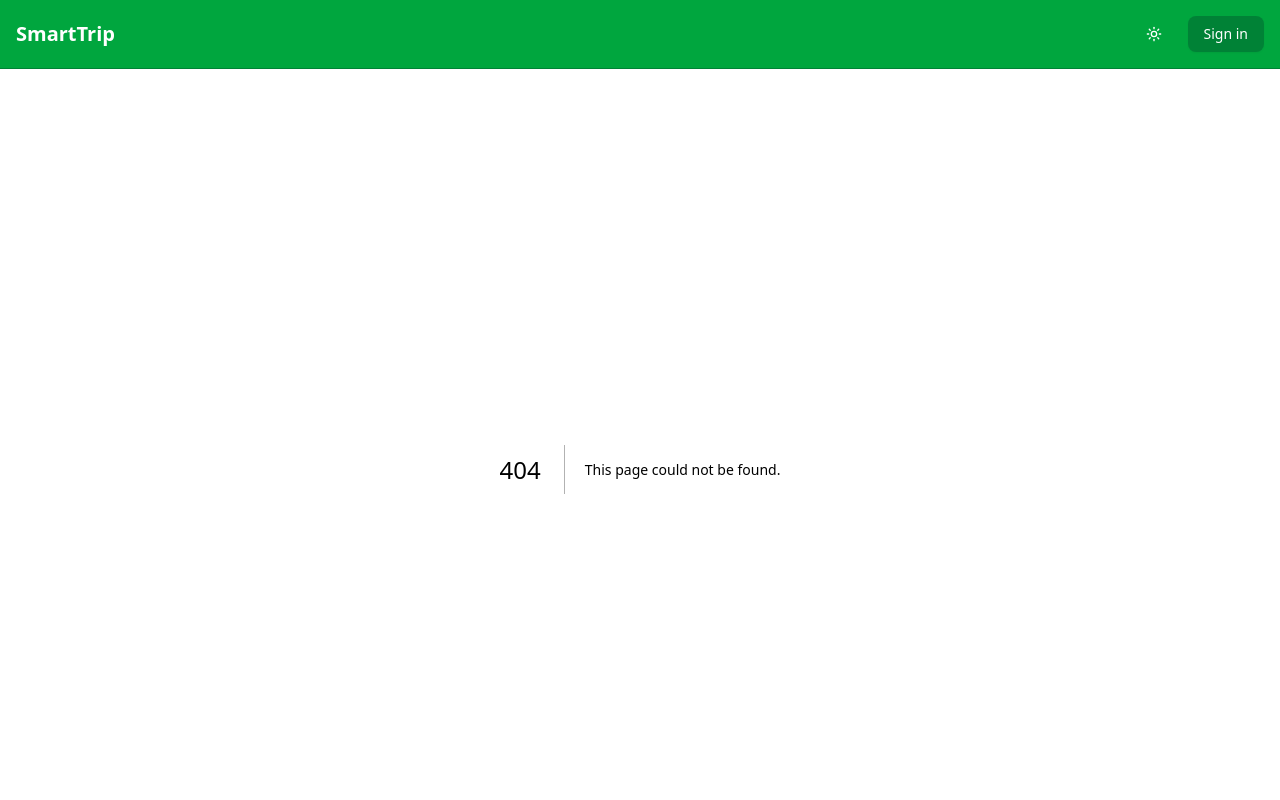
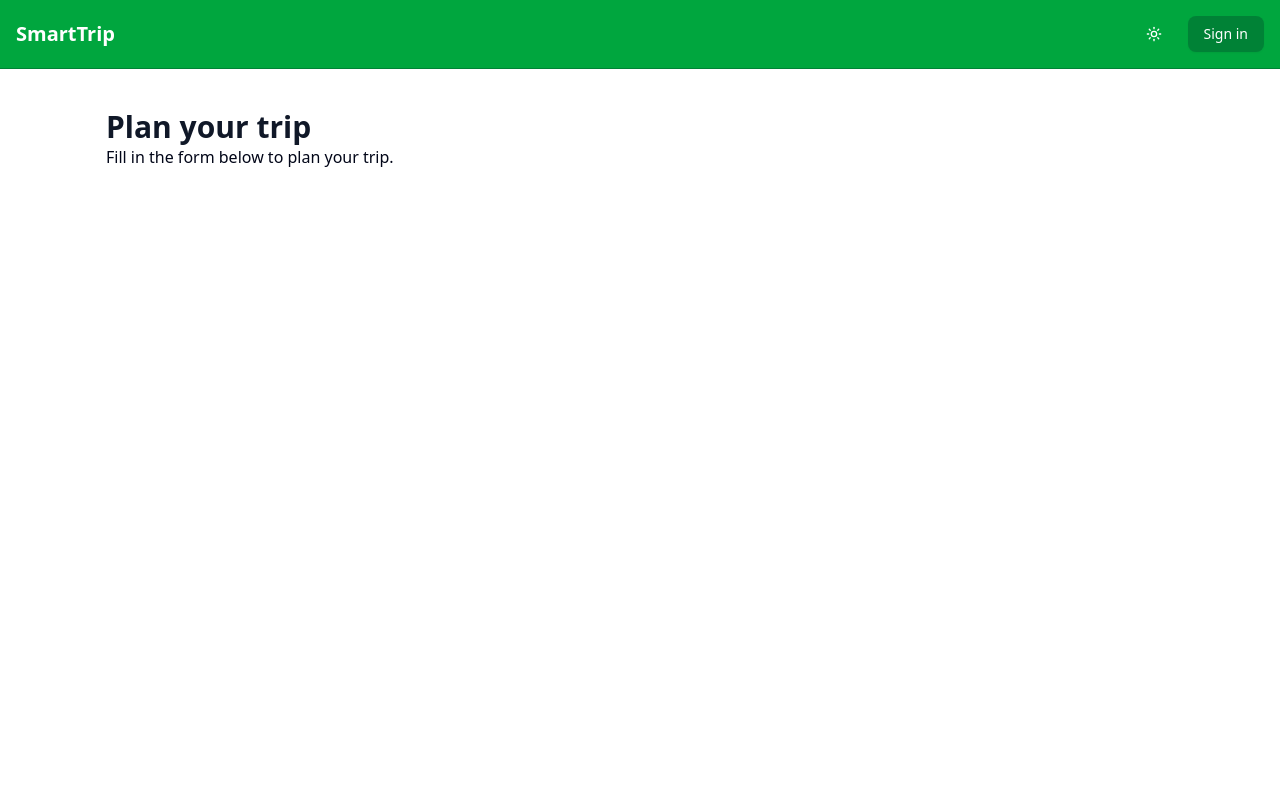
Before and after one commit to martygo/trip, a Next.js app: page /itinerary/1 in a window 1280 px wide. Before the commit this address had no page. Shown: the top 800 px of the page. Built offline with nearby package versions, Linux system fonts and the light colour scheme.

Commit message:
feat: create itinerary page component and update existing itinerary page function name

```diff
--- /dev/null
+++ b/src/app/(trip)/itinerary/[id]/page.tsx
@@ -0,0 +1,16 @@
+"use client";
+
+import React from "react";
+
+export default function ItinerayPage() {
+	return (
+		<section className="max-w-[1100px] mx-auto w-full px-4 min-h-screen">
+			<div className="mt-10">
+				<h2 className="text-3xl font-bold text-gray-900">Plan your trip</h2>
+				<p>Fill in the form below to plan your trip.</p>
+			</div>
+
+			<div className="mt-10"></div>
+		</section>
+	);
+}
--- a/src/app/(trip)/itinerary/page.tsx
+++ b/src/app/(trip)/itinerary/page.tsx
@@ -19,7 +19,7 @@ import {
 import { Textarea } from "@/components/ui/textarea";
 import { CountryDropdown } from "@/components/ui/country-dropdown";
 
-export default function ItinerayPage() {
+export default function ItineriesPage() {
 	const [date, setDate] = React.useState<DateRange | undefined>({
 		from: new Date(),
 		to: addDays(new Date(), 20),
```
